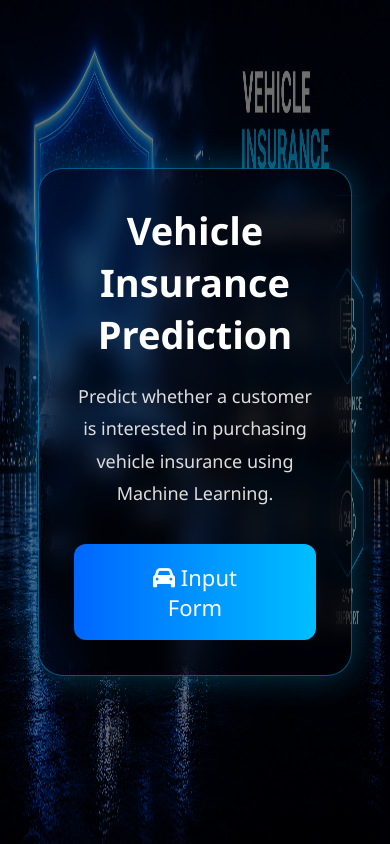
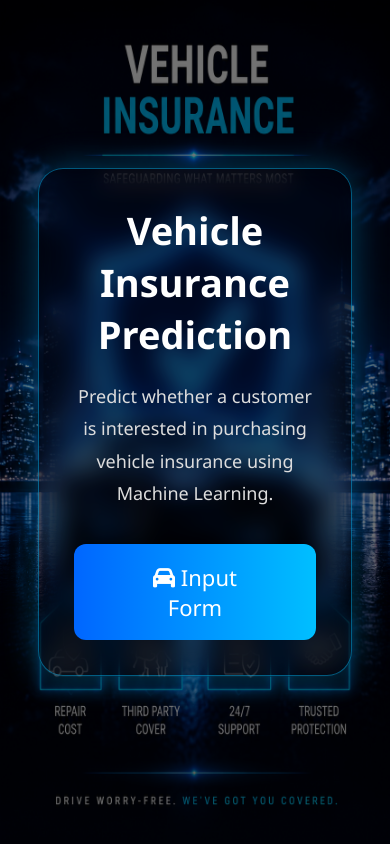
Before and after one commit to sandeep5268/Vehicle-Insurance-Prediction-Project, a FastAPI app: page / in a window 390 px wide. Run offline with FastAPI, Linux system fonts and the light colour scheme; parts of the project's set-up code (start-up, migrations or seed data) failed here and were passed over.

Commit message:
style.css is updated by adding mobile background image code

```diff
--- a/static/css/style.css
+++ b/static/css/style.css
@@ -14,12 +14,12 @@ body{
 }
 
 /* BODY */
-
+/* Desktop */
 body{
 
     min-height:100vh;
 
-    background-image:url("../images/vehicle_bg.png");
+    background-image:url("../images/vehicle_desktop_bg.png");
     background-size:100% 100%;
     background-position:center;
     background-repeat:no-repeat;
@@ -31,6 +31,16 @@ body{
 
     overflow:hidden;
 }
+
+/* Mobile */
+@media (max-width:768px){
+    body{
+        background-image: url("../images/vehicle_mobile_bg.png");
+        background-size: 100% 100%;
+        background-position: center;
+    }
+}
+
 
 /* DARK OVERLAY */
 
```
Also changed, not shown: static/images/vehicle_desktop_bg.png (renamed from static/images/vehicle_bg.png), static/images/vehicle_mobile_bg.png (added).
